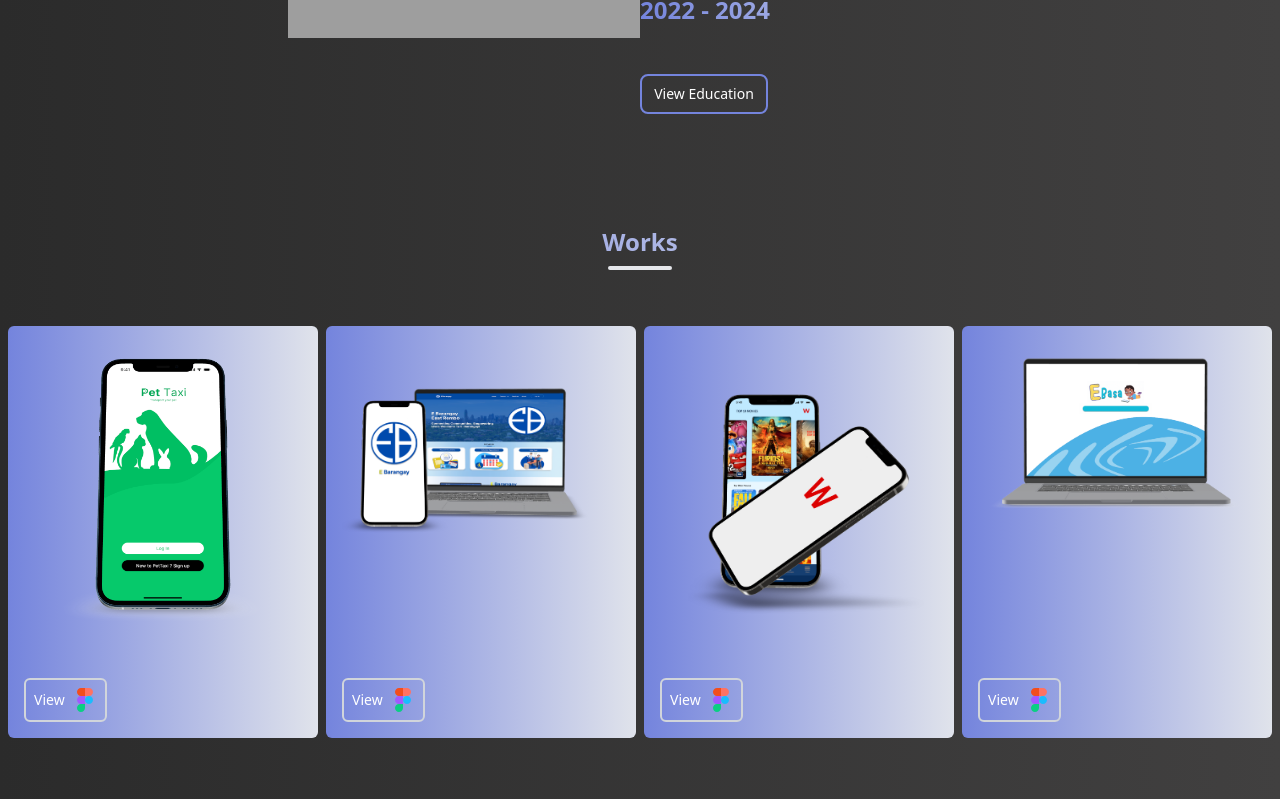
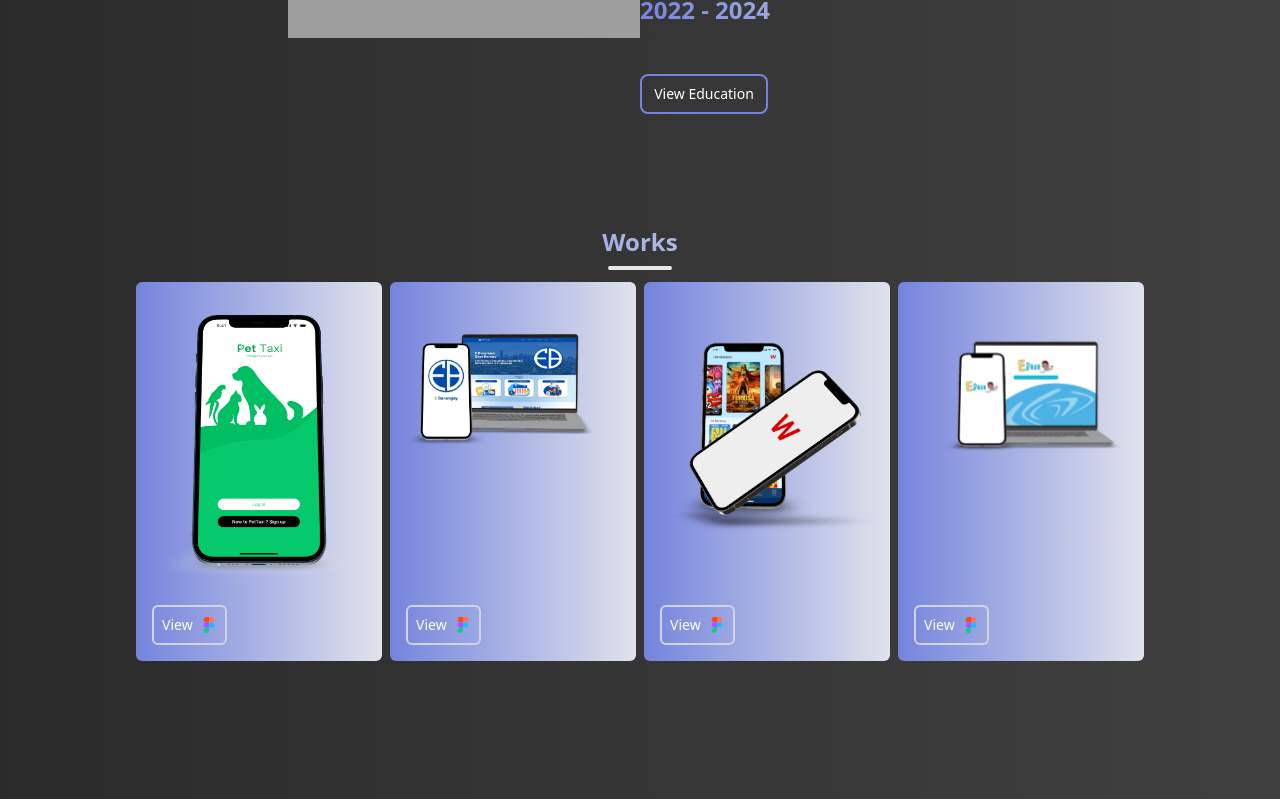
Before and after one commit to aliriocerafica/alidev, a Next.js app: page / in a window 1280 px wide. Shown: the part 1998-2797 px from the top of the page. Built offline with nearby package versions, Linux system fonts and the light colour scheme; grey boxes are pictures that could not be loaded.

Commit message:
img to Image

```diff
--- a/app/page.tsx
+++ b/app/page.tsx
@@ -1,9 +1,10 @@
-'use client'
+"use client";
 import React, { useEffect } from "react";
 import Navbar from "./components/navbar";
 import Footer from "./components/footer";
 import Education from "./components/education";
 import Contact from "./components/contact";
+import Image from "next/image";
 
 import "./css/home.css";
 
@@ -11,64 +12,68 @@ const Page = () => {
   useEffect(() => {
     // Add a class to trigger the animation on refresh
     window.scrollTo(0, 0);
-    document.body.classList.add('fade-in');
+    document.body.classList.add("fade-in");
   }, []);
 
   const handleRefresh = () => {
     window.location.reload();
   };
+
   const handleScrollAnimations = () => {
-    const elements = document.querySelectorAll('.animate-on-scroll');
-    elements.forEach(element => {
+    const elements = document.querySelectorAll(".animate-on-scroll");
+    elements.forEach((element) => {
       const position = element.getBoundingClientRect().top;
       const screenHeight = window.innerHeight;
       if (position < screenHeight) {
-            element.classList.add('animate');
+        element.classList.add("animate");
       }
     });
   };
+
   useEffect(() => {
-    window.addEventListener('scroll', handleScrollAnimations);
+    window.addEventListener("scroll", handleScrollAnimations);
     return () => {
-        window.removeEventListener('scroll', handleScrollAnimations);
+      window.removeEventListener("scroll", handleScrollAnimations);
     };
   }, []);
+
   return (
     <body className="bg-[#0c1c29] min-h-screen fade-in">
       <div>
         <Navbar />
-
-        <div className="profile mx-auto w-3/5 p-4 mt-36 ">
+        <div className="profile mx-auto w-3/5 p-4 mt-36">
           <div className="grid grid-cols-1 md:grid-cols-2 gap-4">
             <div className="md:order-2">
-              <img
-                src="profile.png"
+              <Image
+                src="/profile.png"
                 alt="Image"
+                width={500} // specify the width of the image
+                height={500} // specify the height of the image
                 className="w-auto h-auto md:float-right animate-float"
               />
             </div>
-
             <div className="md:order-1 text-white mt-20">
-              <h2 className="text-6xl font-bold mb-2 gradient-text  animate-slide-in slide-in  ">
-                Hi , I'm Ali Cerafica{" "}
+              <h2 className="text-6xl font-bold mb-2 gradient-text animate-slide-in slide-in">
+                Hi, I'm Ali Cerafica
               </h2>
-              <h2 className="text-3xl font-bold mb-2   animate-slide-in slide-in ">
+              <h2 className="text-3xl font-bold mb-2 animate-slide-in slide-in">
                 Front End Developer{" "}
-                <img
+                <Image
                   src="/svg/code-solid.svg"
                   alt="Code Icon"
+                  width={24} // specify the width of the icon
+                  height={24} // specify the height of the icon
                   className="inline w-6 h-6 beat-fade"
                 />
               </h2>
-              <p className="text-gray-400 mt-4  animate-slide-in slide-in ">
+              <p className="text-gray-400 mt-4 animate-slide-in slide-in">
                 I am a Front End Developer and UI/UX Designer, a recent graduate
                 of Bachelor of Science in Computer Science Majoring in
                 Application Development from the University of Makati.
               </p>
               <a
                 href="https://drive.google.com/file/d/1VbJASK-QYU0JqNvTGk5Fc73D2_AySj6T/view?usp=sharing"
-                className="contact font-normal border-2 border-[#7484dd] p-2 text-sm rounded-lg mt-10 block
-             hover:bg-[#4855a3] hover:text-white hover:border-white w-32 text-center"
+                className="contact font-normal border-2 border-[#7484dd] p-2 text-sm rounded-lg mt-10 block hover:bg-[#4855a3] hover:text-white hover:border-white w-32 text-center"
                 target="_blank"
                 rel="noopener noreferrer"
               >
@@ -76,7 +81,6 @@ const Page = () => {
                   Download CV
                 </button>
               </a>
-
               <div className="container-about flex items-start mt-48">
                 <a
                   href="https://github.com/aliriocerafica"
@@ -84,10 +88,12 @@ const Page = () => {
                   rel="noopener noreferrer"
                   className="flex mr-4"
                 >
-                  <img
-                    src="gitIcon.png"
+                  <Image
+                    src="/gitIcon.png"
                     alt="GitHub Logo"
-                    className="w-8 h-8  rounded-sm "
+                    width={32} // specify the width of the icon
+                    height={32} // specify the height of the icon
+                    className="w-8 h-8 rounded-sm"
                     style={{ cursor: "pointer" }}
                   />
                 </a>
@@ -97,10 +103,12 @@ const Page = () => {
                   rel="noopener noreferrer"
                   className="flex mr-4"
                 >
-                  <img
-                    src="fbIcon.png"
-                    alt="GitHub Logo"
-                    className="w-8 h-8  rounded-sm "
+                  <Image
+                    src="/fbIcon.png"
+                    alt="Facebook Logo"
+                    width={32} // specify the width of the icon
+                    height={32} // specify the height of the icon
+                    className="w-8 h-8 rounded-sm"
                     style={{ cursor: "pointer" }}
                   />
                 </a>
@@ -110,9 +118,11 @@ const Page = () => {
                   rel="noopener noreferrer"
                   className="flex"
                 >
-                  <img
-                    src="indeedIcon.png"
+                  <Image
+                    src="/indeedIcon.png"
                     alt="LinkedIn Logo"
+                    width={32} // specify the width of the icon
+                    height={32} // specify the height of the icon
                     className="w-8 h-8 rounded-sm"
                     style={{ cursor: "pointer" }}
                   />
@@ -123,24 +133,25 @@ const Page = () => {
         </div>
         <div
           id="about"
-          className="about mx-auto w-3/5 p-2 text-2xl gradient-text text-center font-bold mt-24 animate-on-scroll "
+          className="about mx-auto w-3/5 p-2 text-2xl gradient-text text-center font-bold mt-24 animate-on-scroll"
         >
           <h1>About Me</h1>
           <div className="w-16 mx-auto border-b-4 border-white-400 mt-2 rounded-full"></div>
         </div>
-
-        <div className="contentAbout w-auto bg-white mt-12 ">
+        <div className="contentAbout w-auto bg-white mt-12">
           <div className="content w-full lg:w-3/5 h-auto mx-auto flex flex-col lg:flex-row-reverse p-8">
             <div className="w-full lg:w-1/2 flex justify-center lg:justify-start items-center mt-10">
-              <img
-                src="mySet.png"
+              <Image
+                src="/mySet.png"
                 alt="Image"
+                width={500} // specify the width of the image
+                height={500} // specify the height of the image
                 className="w-full lg:w-[500px] h-auto"
               />
             </div>
             <div className="w-full lg:w-1/2 flex justify-center lg:justify-end">
-              <div className="text-content px-4 lg:px-0 text-center lg:text-left animate-on-scroll ">
-                <h2 className="text-3xl font-bold mt-12 gradient-text mb-6 ">
+              <div className="text-content px-4 lg:px-0 text-center lg:text-left animate-on-scroll">
+                <h2 className="text-3xl font-bold mt-12 gradient-text mb-6">
                   Front End Developer
                 </h2>
                 <p className="mt-2 mb-12 text-gray-600">
@@ -156,26 +167,30 @@ const Page = () => {
             </div>
           </div>
         </div>
-
         <Education />
-        <div id="Works" className=" works w-auto h-auto mx-auto mt-10 mb-28 animate-on-scroll">
-          <div className="Work mx-auto w-full mb-36 p-2">
+        <div
+          id="Works"
+          className="works w-full h-auto mx-auto mt-10 mb-28 animate-on-scroll"
+        >
+          <div className="Work mx-auto w-4/5  mb-36 p-2">
             <div className="about mx-auto w-full p-2 text-2xl gradient-text text-center font-bold mt-6">
               <h1>Works</h1>
               <div className="w-16 mx-auto border-b-4 border-white-400 mt-2 rounded-full"></div>
             </div>
-            <div className="flex justify-center items-center mt-12">
-              <div className="grid grid-cols-1 sm:grid-cols-2 lg:grid-cols-4 gap-2">
+            <div className="flex justify-center items-center mt-1">
+              <div className="grid grid-cols-1 sm:grid-cols-2 lg:grid-cols-4 gap-2 w-full">
                 <div
-                  className="box1 rounded-md min-h-[100px] min-w-[50px] flex flex-col justify-between p-4 text-center"
+                  className="box1 rounded-md min-h-[100px] min-w-[50px]  w-full h-full flex flex-col justify-between p-4 text-center"
                   style={{
                     background: "linear-gradient(to right, #7484dd, #e0e3eb)",
                   }}
                 >
                   <div className="flex justify-center items-center">
-                    <img
-                      src="petTaxi.png"
+                    <Image
+                      src="/petTaxi.png"
                       alt="Image"
+                      width={200} // specify the width of the image
+                      height={200} // specify the height of the image
                       className="w-auto lg:w-[200px] h-auto"
                     />
                   </div>
@@ -186,213 +201,217 @@ const Page = () => {
                     >
                       <button className="flex items-center text-sm border-2 text-white hover:bg-[#4855a3] hover:text-white hover:border-white border-gray-300 p-2 rounded-md">
                         <span>View</span>
-                        <img
+                        <Image
                           src="/dev/Group 16.svg"
                           alt="Other Logo"
-                          className="w-6 h-6 ml-2"
+                          width={16} // specify the width of the icon
+                          height={16} // specify the height of the icon
+                          className="w-4 h-4 ml-2"
                         />
                       </button>
                     </a>
                   </div>
                 </div>
                 <div
-                  className="box1 rounded-md min-h-[200px] min-w-[50px] flex flex-col justify-between p-4 text-center"
+                  className="box2 rounded-md min-h-[100px] min-w-[50px] flex flex-col justify-between p-4 text-center"
                   style={{
                     background: "linear-gradient(to right, #7484dd, #e0e3eb)",
                   }}
                 >
                   <div className="flex justify-center items-center">
-                    <img
-                      src="eB.png"
+                    <Image
+                      src="/eB.png"
                       alt="Image"
-                      className="w-auto lg:w-[400px] h-auto"
+                      width={400} // specify the width of the image
+                      height={400} // specify the height of the image
+                      className="w-auto lg:w-[450px] h-auto"
                     />
                   </div>
                   <div className="mt-4 text-left">
                     <a
-                      href="https://www.figma.com/design/t53wU5lvmslTRHLQb2HEAb/Ebarangay?t=dTE7yj1S6uGlWL7R-1"
+                      href="https://www.figma.com/design/t53wU5lvmslTRHLQb2HEAb/Ebarangay?node-id=0-1&t=4u7qiusbrmlF9T8Q-1"
                       target="_blank"
                     >
                       <button className="flex items-center text-sm border-2 text-white hover:bg-[#4855a3] hover:text-white hover:border-white border-gray-300 p-2 rounded-md">
                         <span>View</span>
-                        <img
+                        <Image
                           src="/dev/Group 16.svg"
                           alt="Other Logo"
-                          className="w-6 h-6 ml-2"
+                          width={16} // specify the width of the icon
+                          height={16} // specify the height of the icon
+                          className="w-4 h-4 ml-2"
                         />
                       </button>
                     </a>
                   </div>
                 </div>
                 <div
-                  className="box1 rounded-md min-h-[200px] min-w-[50px] flex flex-col justify-between p-4 text-center"
+                  className="box3 rounded-md min-h-[100px] min-w-[50px] flex flex-col justify-between p-4 text-center"
                   style={{
                     background: "linear-gradient(to right, #7484dd, #e0e3eb)",
                   }}
                 >
                   <div className="flex justify-center items-center">
-                    <img
-                      src="W.png"
+                    <Image
+                      src="/W.png"
                       alt="Image"
+                      width={200} // specify the width of the image
+                      height={200} // specify the height of the image
                       className="w-auto lg:w-[250px] h-auto"
                     />
                   </div>
-
                   <div className="mt-4 text-left">
                     <a
-                      href="https://www.figma.com/design/Y3wrqCns3xbytwih42GlQs/Watch?node-id=0-1&t=OgCY6WVetC839oGM-1"
+                      href="https://www.figma.com/design/Y3wrqCns3xbytwih42GlQs/Watch?t=4u7qiusbrmlF9T8Q-1"
                       target="_blank"
                     >
                       <button className="flex items-center text-sm border-2 text-white hover:bg-[#4855a3] hover:text-white hover:border-white border-gray-300 p-2 rounded-md">
                         <span>View</span>
-                        <img
+                        <Image
                           src="/dev/Group 16.svg"
                           alt="Other Logo"
-                          className="w-6 h-6 ml-2"
+                          width={16} // specify the width of the icon
+                          height={16} // specify the height of the icon
+                          className="w-4 h-4 ml-2"
                         />
                       </button>
                     </a>
                   </div>
                 </div>
                 <div
-                  className="box1 rounded-md min-h-[200px] min-w-[50px] flex flex-col justify-between p-4 text-center"
+                  className="box4 rounded-md min-h-[100px] min-w-[50px] flex flex-col justify-between p-4 text-center"
                   style={{
                     background: "linear-gradient(to right, #7484dd, #e0e3eb)",
                   }}
                 >
                   <div className="flex justify-center items-center">
-                    <img
-                      src="Ebasa.png"
+                    <Image
+                      src="/eBasa1.svg"
                       alt="Image"
-                      className="w-auto lg:w-[400px] h-auto"
+                      width={200} // specify the width of the image
+                      height={200} // specify the height of the image
+                      className="w-auto lg:w-[370px] h-auto"
                     />
                   </div>
                   <div className="mt-4 text-left">
                     <a
-                      href="https://www.figma.com/design/k50orFt2KS10oUn2st8Xdh/Ebasa?node-id=0-1&t=4oz20mypuWHL9wKE-1"
+                      href="https://www.figma.com/design/k50orFt2KS10oUn2st8Xdh/Ebasa?node-id=0-1&t=x7eLKzUTYnfKNFBo-1"
                       target="_blank"
                     >
                       <button className="flex items-center text-sm border-2 text-white hover:bg-[#4855a3] hover:text-white hover:border-white border-gray-300 p-2 rounded-md">
                         <span>View</span>
-                        <img
+                        <Image
                           src="/dev/Group 16.svg"
                           alt="Other Logo"
-                          className="w-6 h-6 ml-2"
+                          width={16} // specify the width of the icon
+                          height={16} // specify the height of the icon
+                          className="w-4 h-4 ml-2"
                         />
                       </button>
                     </a>
                   </div>
                 </div>
-                {/* <div className="box1 rounded-md min-h-[200px] min-w-[350px] flex flex-col justify-between p-4 text-center" style={{ background: 'linear-gradient(to right, #7484dd, #e0e3eb)' }}>
-                  <div className="flex justify-center items-center">
-                    <img
-                      src="petTaxi.png"
-                      alt="Image"
-                      className="w-auto lg:w-[200px] h-auto"
-                    />
-                  </div>
-                  <div className="mt-4">
-                  <button className="border-2 text-black p-2 text-sm rounded-md border-[#262d52] transition duration-300 ease-in-out hover:bg-[#7484dd]">
-                      Check Work
-                    </button>
-                  </div>
-                </div> */}
-                {/* <div className="box1 rounded-md min-h-[200px] min-w-[350px] flex flex-col justify-between p-4 text-center" style={{ background: 'linear-gradient(to right, #7484dd, #e0e3eb)' }}>
-                  <div className="flex justify-center items-center">
-                    <img
-                      src="petTaxi.png"
-                      alt="Image"
-                      className="w-auto lg:w-[200px] h-auto"
-                    />
-                  </div>
-                  <div className="mt-4">
-                  <button className="border-2 text-black p-2 text-sm rounded-md border-[#262d52] transition duration-300 ease-in-out hover:bg-[#7484dd]">
-                      Check Work
-                    </button>
-                  </div>
-                </div> */}
               </div>
             </div>
           </div>
-
-          <div
-            id="skills"
-            className="text-center text-2xl gradient-text font-bold mb-10 animate-pulse"
-          >
+        </div>
+        <div id="skills">
+          <div className="text-center text-2xl gradient-text font-bold mb-10 animate-pulse ">
             <h1>
-              {" "}
               Tech Skills{" "}
-              <img
-                src="/dev/Gear.svg "
+              <Image
+                src="/dev/Gear.svg"
                 alt="Code Icon"
-                className="ml-2 inline w-8 h-8 spin text-white"
+                width={32}
+                height={32}
+                className="ml-2 inline w-8 h-8 spin text-white "
               />
-              <div className="w-16 mx-auto border-b-4 border-white-400 mt-2 rounded-full"></div>
+              <div className="w-16 mx-auto border-b-4 border-white-400 mt-2 rounded-full "></div>
             </h1>
           </div>
-          <div className="mx-auto w-full  p-8">
-            <div className="techstack overflow-x-auto">
+        </div>
+        <div className="skills-section">
+          <div className="mx-auto w-full p-8 mb-24">
+            <div className="techstack overflow-x-auto mb-24">
               <ul className="flex flex-wrap justify-center gap-8 md:gap-20 text-lg">
-                <li className="inline-block transform transition-transform duration-300 ">
-                  <img
+                <li className="inline-block transform transition-transform duration-300">
+                  <Image
                     src="/dev/Group 4.svg"
                     alt="HTML5 Logo"
+                    width={40}
+                    height={40}
                     className="w-10 h-10 mr-4"
                   />
                 </li>
-                <li className="inline-block transform transition-transform duration-300 ">
-                  <img
+                <li className="inline-block transform transition-transform duration-300">
+                  <Image
                     src="/dev/Group 5.svg"
                     alt="CSS3 Logo"
+                    width={40}
+                    height={40}
                     className="w-10 h-10 mr-4"
                   />
                 </li>
-                <li className="inline-block transform transition-transform duration-300 ">
-                  <img
+                <li className="inline-block transform transition-transform duration-300">
+                  <Image
                     src="/dev/Group 8.svg"
                     alt="JS Logo"
+                    width={40}
+                    height={40}
                     className="w-10 h-10 mr-4"
                   />
                 </li>
-                <li className="inline-block transform transition-transform duration-300 ">
-                  <img
+                <li className="inline-block transform transition-transform duration-300">
+                  <Image
                     src="/dev/Group 9.svg"
                     alt="React Logo"
+                    width={40}
+                    height={40}
                     className="w-10 h-10 mr-4"
                   />
                 </li>
-                <li className="inline-block transform transition-transform duration-300 ">
-                  <img
+                <li className="inline-block transform transition-transform duration-300">
+                  <Image
                     src="/dev/Group 10.svg"
                     alt="Tailwind CSS Logo"
+                    width={40}
+                    height={40}
                     className="w-10 h-10 mr-4"
                   />
                 </li>
-                <li className="inline-block transform transition-transform duration-300 ">
-                  <img
+                <li className="inline-block transform transition-transform duration-300">
+                  <Image
                     src="/dev/bootstrap.svg"
                     alt="Bootstrap Logo"
+                    width={48}
+                    height={40}
                     className="w-12 h-10 mr-4"
                   />
                 </li>
-                <li className="inline-block transform transition-transform duration-300 ">
-                  <img
+                <li className="inline-block transform transition-transform duration-300">
+                  <Image
                     src="/dev/Group 16.svg"
                     alt="Other Logo"
+                    width={40}
+                    height={40}
                     className="w-10 h-10 mr-4"
                   />
                 </li>
-                <li className="inline-block transform transition-transform duration-300 ">
-                  <img
+                <li className="inline-block transform transition-transform duration-300">
+                  <Image
                     src="/dev/nodejs-icon.svg"
                     alt="Node.js Logo"
+                    width={40}
+                    height={40}
                     className="w-10 h-10 mr-4"
                   />
                 </li>
-                <li className="inline-block transform transition-transform duration-300 ">
-                  <img
+                <li className="inline-block transform transition-transform duration-300">
+                  <Image
                     src="/dev/laravel-2.svg"
                     alt="Laravel Logo"
+                    width={40}
+                    height={40}
                     className="w-10 h-10"
                   />
                 </li>
@@ -400,11 +419,12 @@ const Page = () => {
             </div>
           </div>
         </div>
-      </div>
         <div id="contact">
           <Contact />
         </div>
+
         <Footer />
+      </div>
     </body>
   );
 };
```
Also changed, not shown: app/components/education.tsx (+16 -16 lines), app/components/footer.tsx (+10 -9 lines), app/eduation/page.tsx (+19 -10 lines), public/eBasa1.png (added), public/eBasa1.svg (added). Lines whose indentation alone changed are shown as unchanged.
